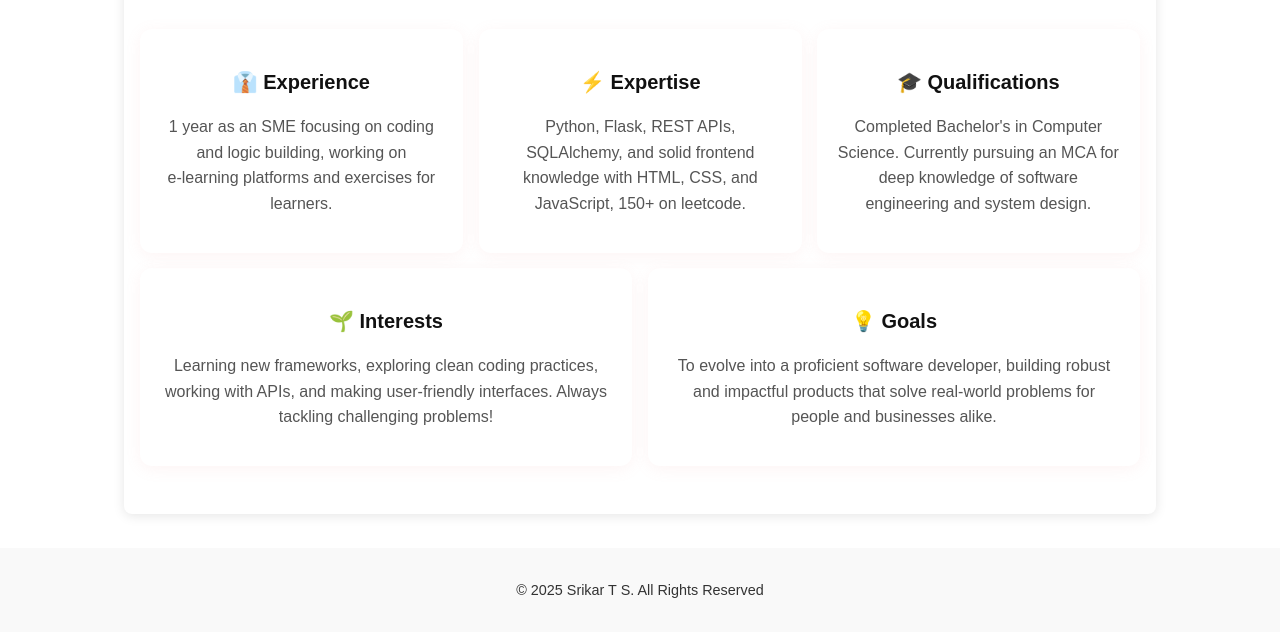
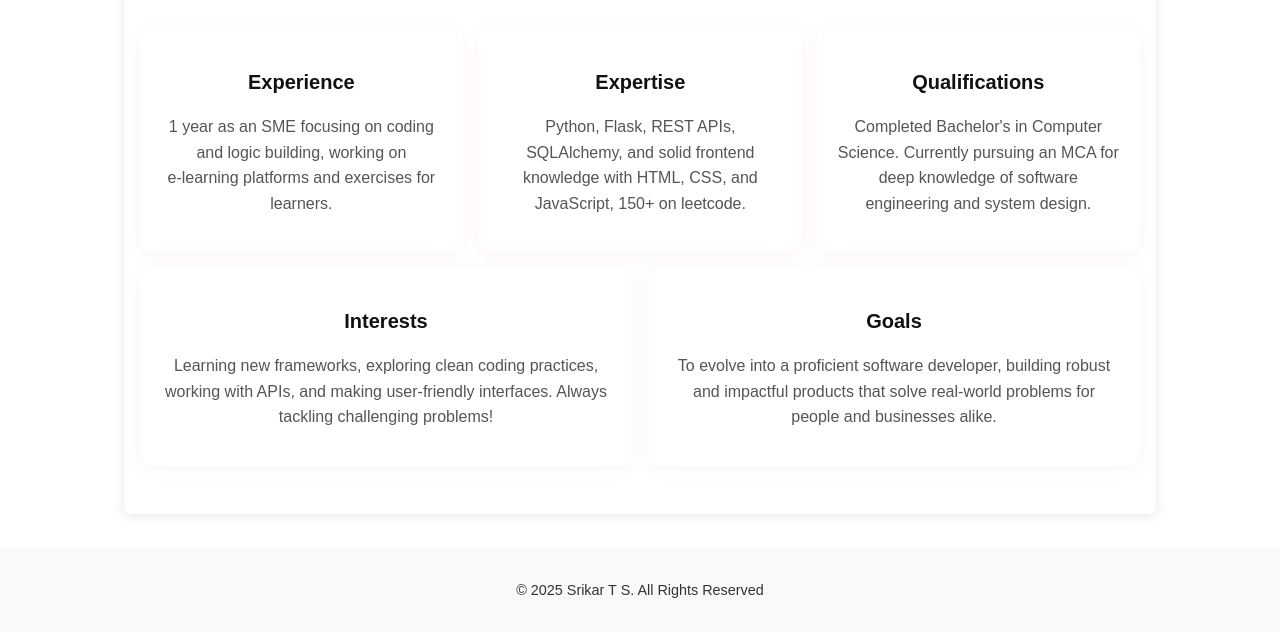
Before and after one commit to srikarts/srikar-portfolio, a plain HTML site: page about.html in a window 1280 px wide. Shown: the part 168-800 px from the top of the page. Drawn offline with Linux system fonts and the light colour scheme.

Commit message:
Updated about.html with removed emojis.

```diff
--- a/about.html
+++ b/about.html
@@ -26,23 +26,23 @@
     <h1>About me</h1>
     <div class="cards">
       <div class="card">
-        <h2>👔 Experience</h2>
+        <h2> Experience</h2>
         <p>1 year as an SME focusing on coding and logic building, working on e‑learning platforms and exercises for learners.</p>
       </div>
       <div class="card">
-        <h2>⚡ Expertise</h2>
+        <h2> Expertise</h2>
         <p>Python, Flask, REST APIs, SQLAlchemy, and solid frontend knowledge with HTML, CSS, and JavaScript, 150+ on leetcode.</p>
       </div>
       <div class="card">
-        <h2>🎓 Qualifications</h2>
+        <h2> Qualifications</h2>
         <p>Completed Bachelor's in Computer Science. Currently pursuing an MCA for deep knowledge of software engineering and system design.</p>
       </div>
       <div class="card">
-        <h2>🌱 Interests</h2>
+        <h2> Interests</h2>
         <p>Learning new frameworks, exploring clean coding practices, working with APIs, and making user-friendly interfaces. Always tackling challenging problems!</p>
       </div>
       <div class="card">
-        <h2>💡 Goals</h2>
+        <h2> Goals</h2>
         <p>To evolve into a proficient software developer, building robust and impactful products that solve real-world problems for people and businesses alike.</p>
       </div>
     </div>
```
